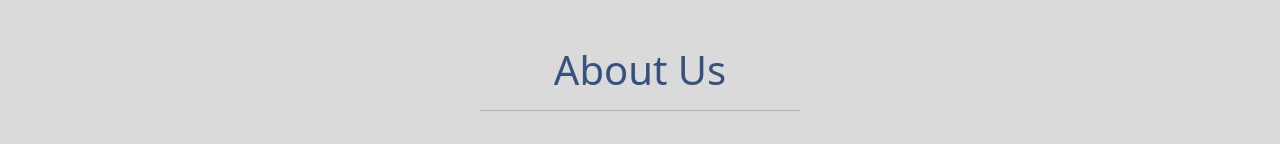
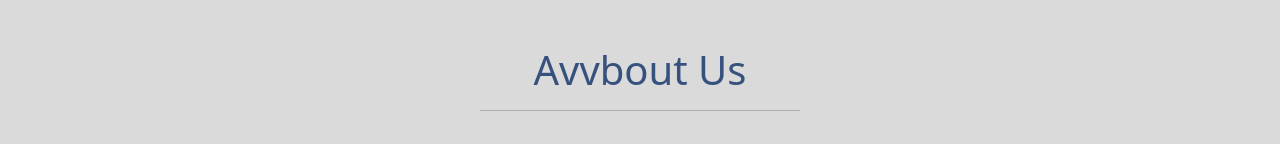
Before and after one commit to akaushik456/dav-bikes, a plain HTML site: page site/index.html in a window 1280 px wide. Shown: the part 494-638 px from the top of the page. Drawn offline with nearby package versions, Linux system fonts and the light colour scheme.

Commit message:
adding-in-index

```diff
--- a/site/index.html
+++ b/site/index.html
@@ -172,7 +172,7 @@
 
     <section class="main-heading py-5"  id="scrollspyHeading1">
         <div class="text-center">
-           <h1 class="displaY-4 color-head">about us</h1>
+           <h1 class="displaY-4 color-head">avvbout us</h1>
              <hr class="w-25 mx-auto" />
           </div>
           <div class="container">
```
